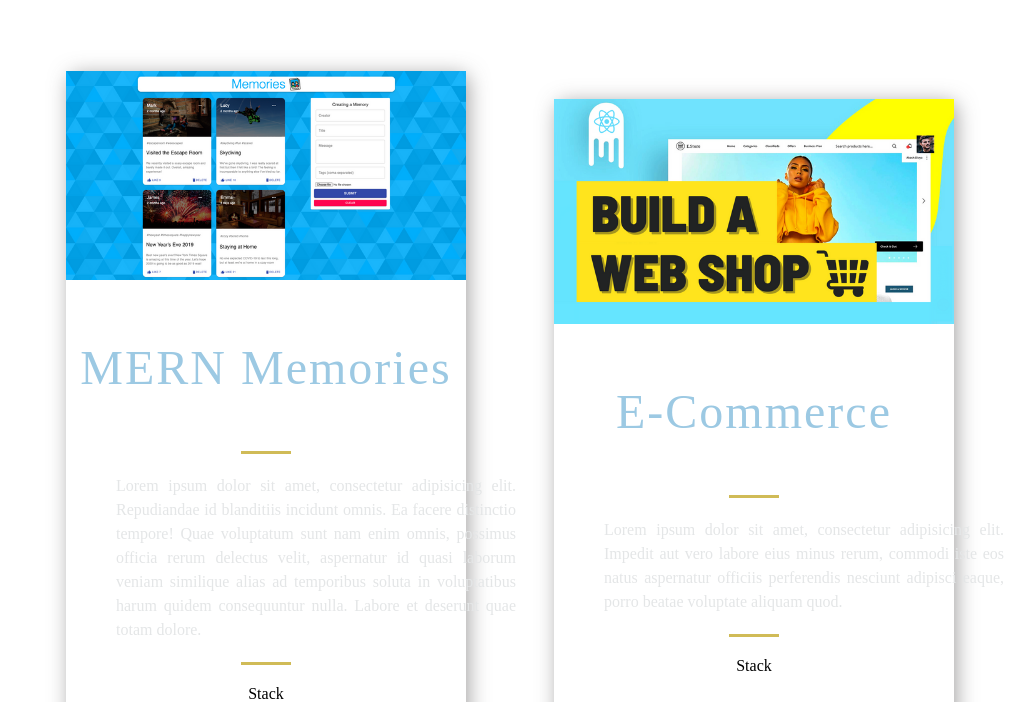
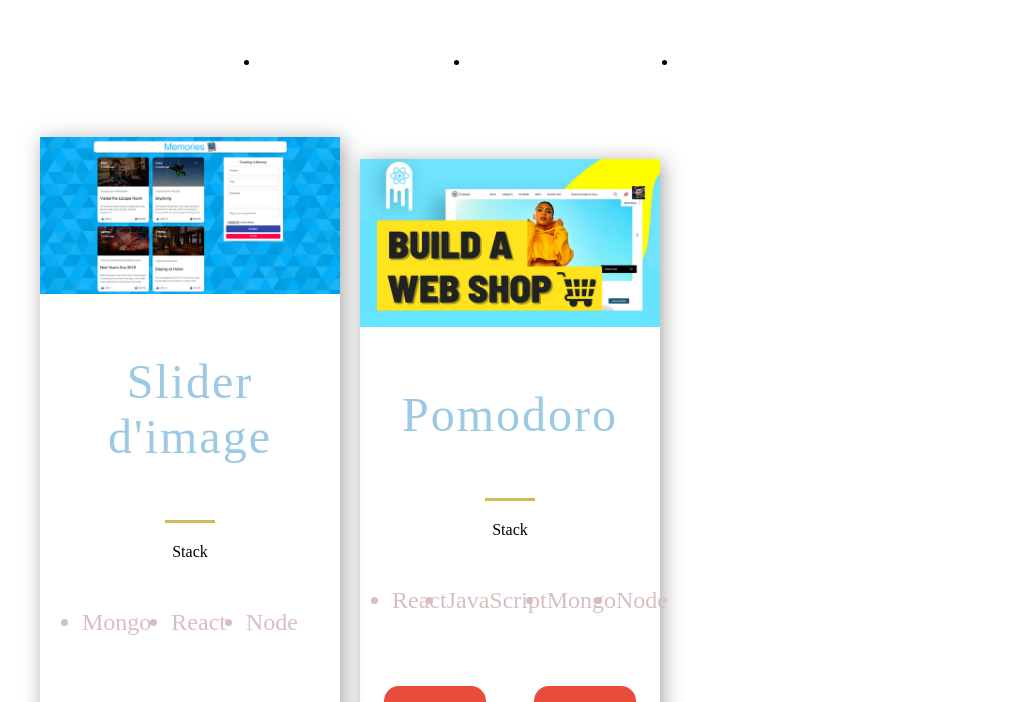
Before and after one commit to L0ot3r/OLD-portfolio, a Next.js app: page / in a window 1280 px wide. Shown: the part 1062-1764 px from the top of the page, without its empty margins (130-1164 px from the left). Built offline with nearby package versions, Linux system fonts and the light colour scheme.

Commit message:
MAJ projects

```diff
--- a/src/components/Projects/Projects.js
+++ b/src/components/Projects/Projects.js
@@ -1,4 +1,4 @@
-import React from 'react';
+import React, { useState } from 'react';
 
 import {
 	BlogCard,
@@ -19,22 +19,28 @@ import {
 	SectionTitle,
 } from '../../styles/GlobalComponents';
 import { projects } from '../../constants/constants';
+import ProjectsMenu from '../ProjectsMenu/ProjectsMenu';
 
-const Projects = () => (
+const Projects = () => {
+	const [stateSlug, setStateSlug] = useState('cours');
+
+	return (
 		<Section id='projects'>
 			<SectionDivider />
 			<SectionTitle main>Projets</SectionTitle>
+			<ProjectsMenu setStateSlug={setStateSlug}/>
 			<GridContainer>
 				{projects.map(
-				({ id, image, title, description, tags, source, visit }) => (
+					({ id, image, title, description, tags, source, visit, slug }) =>
+						slug === stateSlug && (
 							<BlogCard key={id}>
 								<Img src={image} />
 								<TitleContent>
 									<HeaderThree title>{title}</HeaderThree>
 									<Hr />
 								</TitleContent>
-						<CardInfo>{description}</CardInfo>
-						<Hr />
+								{/* <CardInfo>{description}</CardInfo> */}
+								{/* <Hr /> */}
 								<div>
 									<TitleContent>Stack</TitleContent>
 									<TagList>
@@ -67,5 +73,6 @@ const Projects = () => (
 			</GridContainer>
 		</Section>
 	);
+};
 
 export default Projects;
--- a/src/components/Projects/ProjectsStyles.js
+++ b/src/components/Projects/ProjectsStyles.js
@@ -9,12 +9,12 @@ export const Img = styled.img`
 
   export const GridContainer = styled.section`
   display: grid;
-grid-template-columns: repeat(auto-fill, minmax(400px, 1fr));
+  grid-template-columns: repeat(auto-fill, minmax(300px, 1fr));
   padding: 3rem;
   place-items: center;
-column-gap: 2rem;
+  column-gap: 1rem;
   row-gap: 3rem;
-@media ${(props) => props.theme.breakpoints.sm} {
+  @media ${(props) => props.theme.breakpoints.md} {
     display: flex;
     flex-direction: column;
     padding: 2rem;
@@ -23,11 +23,12 @@ row-gap: 3rem;
 
   `
   export const BlogCard = styled.div`
-  border-radius: 10px;
+  border-radius: 0 0 10px 10px;
   box-shadow: 3px 3px 20px rgba(80, 78, 78, 0.5);
   text-align: center;
-  width: 400px;
-  @media ${(props) => props.theme.breakpoints.sm} {
+  width: 300px;
+  min-height: 460px;
+  @media ${(props) => props.theme.breakpoints.lgp} {
     width: 100%;
   }
 `;
--- /dev/null
+++ b/src/components/ProjectsMenu/ProjectsMenu.js
@@ -0,0 +1,32 @@
+import React, { useState } from 'react';
+import { BtnProjects, Container, Menu, MenuEffect } from './ProjectsMenuStyles';
+
+const ProjectsMenu = ({ setStateSlug }) => {
+	return (
+		<Container>
+			<Menu>
+				<li>
+					<MenuEffect>
+						<BtnProjects onClick={() => setStateSlug('cours')}>
+							Cours
+						</BtnProjects>
+					</MenuEffect>
+				</li>
+				<li>
+					<MenuEffect>
+						<BtnProjects onClick={() => setStateSlug('perso')}>
+							Perso
+						</BtnProjects>
+					</MenuEffect>
+				</li>
+				<li>
+					<MenuEffect>
+						<BtnProjects onClick={() => setStateSlug('pro')}>Pro</BtnProjects>
+					</MenuEffect>
+				</li>
+			</Menu>
+		</Container>
+	);
+};
+
+export default ProjectsMenu;
--- /dev/null
+++ b/src/components/ProjectsMenu/ProjectsMenuStyles.js
@@ -0,0 +1,56 @@
+import styled from 'styled-components';
+
+export const Container = styled.div`
+	display: grid;
+	grid-template-columns: repeat(5, 1fr);
+	grid-template-rows: 1fr;
+	grid-column-gap: 2rem;
+	padding: 1rem;
+	padding-top: 1rem;
+	align-items: center;
+`;
+export const Menu = styled.div`
+	grid-area: 1 / 2 / 4 / 5;
+	display: flex;
+	justify-content: space-around;
+	@media ${(props) => props.theme.breakpoints.md} {
+		grid-area: 2 / 2 / 3 / 5;
+	}
+`;
+
+export const BtnProjects = styled.button`
+	border: none;
+	background: transparent;
+	font-size: 2rem;
+	line-height: 32px;
+	color: rgba(255, 255, 255, 0.75);
+	transition: 0.4s ease;
+	&:hover {
+		color: #fff;
+		opacity: 1;
+		cursor: pointer;
+	}
+	@media ${(props) => props.theme.breakpoints.sm} {
+		font-size: 1.65rem;
+		padding: 0.5rem;
+	}
+`;
+
+export const MenuEffect = styled.a`
+	transition: 0.5s ease;
+	width: 46px;
+	height: 46px;
+	color: white;
+	border-radius: 50px;
+	padding: 5px 15px;
+	& active {
+		background-color: #e74c3c;
+		transform: scale(1.2);
+		cursor: pointer;
+	}
+	&:hover {
+		background-color: #e74c3c;
+		transform: scale(1.2);
+		cursor: pointer;
+	}
+`;
--- a/src/constants/constants.js
+++ b/src/constants/constants.js
@@ -1,48 +1,85 @@
 export const projects = [
 	{
-		title: 'MERN Memories',
+		title: `Slider d'image`,
+		slug: 'cours',
 		description:
-			"Lorem ipsum dolor sit amet, consectetur adipisicing elit. Repudiandae id blanditiis incidunt omnis. Ea facere distinctio tempore! Quae voluptatum sunt nam enim omnis, possimus officia rerum delectus velit, aspernatur id quasi laborum veniam similique alias ad temporibus soluta in voluptatibus harum quidem consequuntur nulla. Labore et deserunt quae totam dolore.",
+		"Lorem ipsum dolor sit amet, consectetur adipisicing elit. Repudiandae id blanditiis incidunt omnis. Ea facere distinctio tempore!",
 		image: '/images/1.png',
 		tags: ['Mongo', 'React', 'Node'],
-		source: 'https://github.com/L0ot3r',
+		source: 'https://github.com/L0ot3r/EDW-REACT-slider-image',
 		visit: 'https://google.com',
 		id: 0,
 	},
 	{
-		title: 'E-Commerce',
+		title: 'Pomodoro',
+		slug: 'cours',
 		description:
 			"Lorem ipsum dolor sit amet, consectetur adipisicing elit. Impedit aut vero labore eius minus rerum, commodi iste eos natus aspernatur officiis perferendis nesciunt adipisci eaque, porro beatae voluptate aliquam quod.",
 		image: '/images/2.png',
 		tags: ['React', 'JavaScript', 'Mongo', 'Node'],
-		source: 'https://github.com/L0ot3r',
+		source: 'https://github.com/L0ot3r/EDW-REACT-pomodoro',
 		visit: 'https://google.com',
 		id: 1,
 	},
 	{
-		title: 'WebRTC App',
+		title: 'App note',
+		slug: 'perso',
 		description:
 			"Lorem ipsum dolor sit amet consectetur, adipisicing elit. Esse facere, eum qui possimus ipsam obcaecati fugiat sed, nihil blanditiis, quam autem deleniti! Commodi, earum aspernatur. Consequatur assumenda aspernatur, consequuntur sapiente eius praesentium perferendis pariatur nulla maiores ullam doloribus! Nostrum, illo.",
 		image: '/images/3.jpg',
 		tags: ['React', 'WebRTC'],
-		source: 'https://github.com/L0ot3r',
+		source: 'https://github.com/L0ot3r/EDW-REACT-app-note',
 		visit: 'https://google.com',
 		id: 2,
 	},
 	{
-		title: 'Unichat',
+		title: 'eCommerce basic',
+		slug: 'pro',
 		description:
 			'Lorem ipsum dolor sit amet consectetur, adipisicing elit. Esse facere, eum qui possimus ipsam obcaecati fugiat sed, nihil blanditiis, quam autem deleniti! Commodi, earum aspernatur. Consequatur assumenda aspernatur, consequuntur sapiente eius praesentium perferendis pariatur nulla maiores ullam doloribus! Nostrum, illo.',
 		image: '/images/4.jpg',
 		tags: ['React', 'ChatEngine', 'Firebase'],
-		source: 'https://github.com/L0ot3r',
+		source: 'https://github.com/L0ot3r/EDW-REACT-eCommerce-basic',
 		visit: 'https://google.com',
 		id: 3,
+	},
+	{
+		title: 'Dashboard et Chart',
+		slug: 'pro',
+		description:
+			'Lorem ipsum dolor sit amet consectetur, adipisicing elit. Esse facere, eum qui possimus ipsam obcaecati fugiat sed, nihil blanditiis, quam autem deleniti! Commodi, earum aspernatur. Consequatur assumenda aspernatur, consequuntur sapiente eius praesentium perferendis pariatur nulla maiores ullam doloribus! Nostrum, illo.',
+		image: '/images/4.jpg',
+		tags: ['React', 'ChatEngine', 'Firebase'],
+		source: 'https://github.com/L0ot3r/EDW-REACT-dashboard-chart',
+		visit: 'https://google.com',
+		id: 4,
+	},
+	{
+		title: 'Infinite galery scroll',
+		slug: 'pro',
+		description:
+			'Lorem ipsum dolor sit amet consectetur, adipisicing elit. Esse facere, eum qui possimus ipsam obcaecati fugiat sed, nihil blanditiis, quam autem deleniti! Commodi, earum aspernatur. Consequatur assumenda aspernatur, consequuntur sapiente eius praesentium perferendis pariatur nulla maiores ullam doloribus! Nostrum, illo.',
+		image: '/images/4.jpg',
+		tags: ['React', 'ChatEngine', 'Firebase'],
+		source: 'https://github.com/L0ot3r/EDW-REACT-infinite-galery-scroll',
+		visit: 'https://google.com',
+		id: 5,
+	},
+	{
+		title: 'Anim apparition',
+		slug: 'pro',
+		description:
+			'Lorem ipsum dolor sit amet consectetur, adipisicing elit. Esse facere, eum qui possimus ipsam obcaecati fugiat sed, nihil blanditiis, quam autem deleniti! Commodi, earum aspernatur. Consequatur assumenda aspernatur, consequuntur sapiente eius praesentium perferendis pariatur nulla maiores ullam doloribus! Nostrum, illo.',
+		image: '/images/4.jpg',
+		tags: ['React', 'ChatEngine', 'Firebase'],
+		source: 'https://github.com/L0ot3r/EDW-REACT-anim-apparition',
+		visit: 'https://google.com',
+		id: 6,
 	},
 ];
 
 export const TimeLineData = [
-	{ year: 2019, text: `Des problèmes de santé m'oblige à cesser mon travail` },
+	{ year: 2019, text: `Des problèmes médicaux m'oblige à cesser mon acivité` },
 	{ year: 2019, text: `La même année, je commence à regarder du coté du "Dev"` },
 	{ year: 2020, text: `Je commence formation en ligne sur le language Python` },
 	{ year: 2021, text: `Je me tourne finalement vers le Javascript et décide d'approfondir mes connaissances dans ce language` },
--- a/src/themes/default.js
+++ b/src/themes/default.js
@@ -17,6 +17,7 @@ export default {
 		sm: 'screen and (max-width: 640px)',
 		md: 'screen and (max-width: 768px)',
 		lg: 'screen and (max-width: 1024px)',
+		lgp: 'screen and (max-width: 1092px)',
 		xl: 'screen and (max-width: 1280px)',
 	},
 };
```
Also changed, not shown: src/layout/Layout.js (+13 -13 lines). Lines whose indentation alone changed are shown as unchanged.
